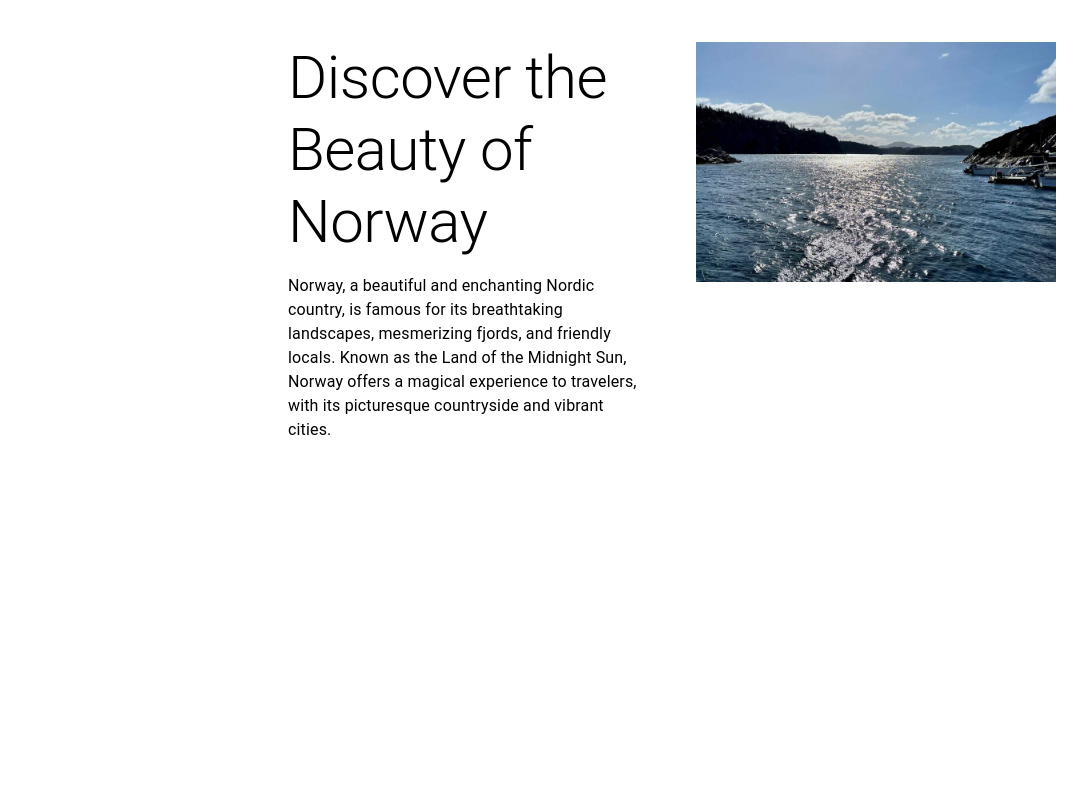
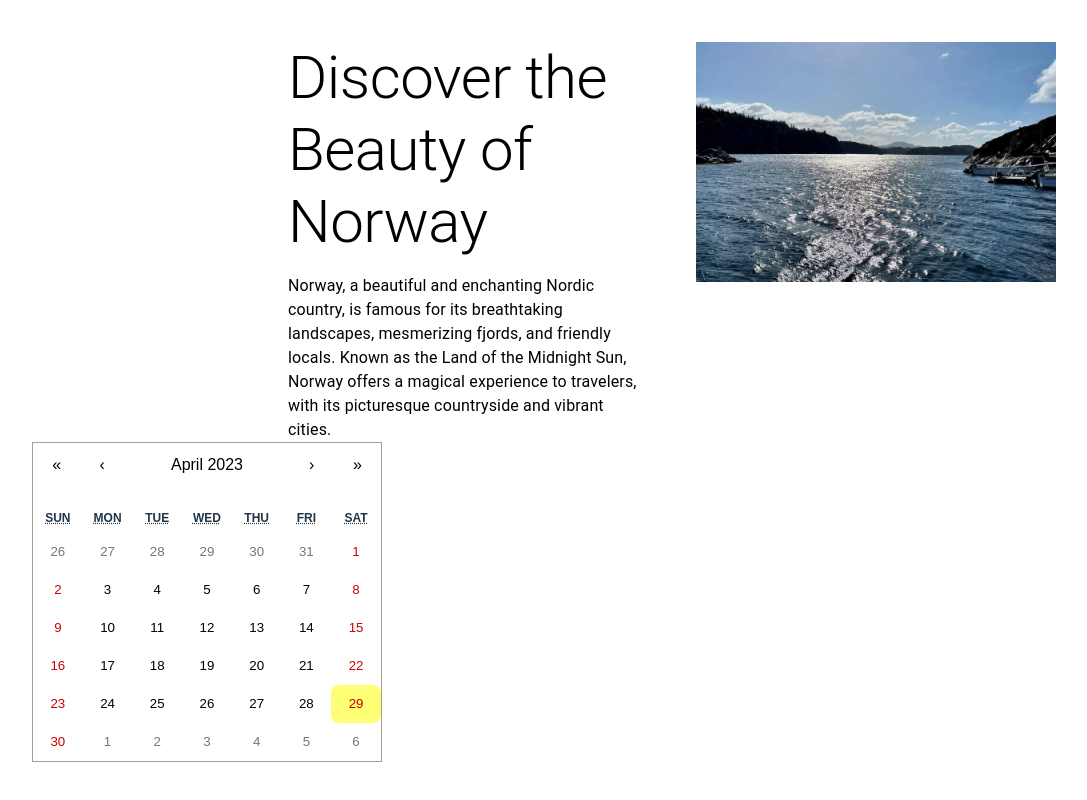
Before and after one commit to Bruswei/rorbu, a React (Vite) app: page / in a window 1280 px wide. Shown: the part 854-1654 px from the top of the page, without its empty margins (0-1087 px from the left). Built offline with nearby package versions, Linux system fonts and the light colour scheme.

Commit message:
Add Calendarpicker

```diff
--- a/package.json
+++ b/package.json
@@ -13,7 +13,9 @@
     "@emotion/styled": "^11.10.6",
     "@mui/icons-material": "^5.11.16",
     "@mui/material": "^5.12.0",
+    "date-fns": "^2.29.3",
     "react": "^18.2.0",
+    "react-calendar": "^4.2.1",
     "react-dom": "^18.2.0",
     "react-router-dom": "^5.3.4"
   },
--- /dev/null
+++ b/src/components/CalendarPicker/CalendarPicker.css
@@ -0,0 +1,9 @@
+.unavailable {
+  background-color: red;
+  color: white;
+}
+
+.active {
+  background-color: inherit !important;
+  outline: none !important;
+}
--- /dev/null
+++ b/src/components/CalendarPicker/CalendarPicker.tsx
@@ -0,0 +1,55 @@
+import React from "react";
+import { useState } from "react";
+import Calendar from "react-calendar";
+import { isSameDay } from "date-fns";
+import "react-calendar/dist/Calendar.css";
+import "./calendarPicker.css";
+
+function CalendarPicker({ unavailableDates }) {
+  const [selectedDate, setSelectedDate] = useState(null);
+
+  const tileDisabled = ({ date }) => {
+    return unavailableDates.some((unavailableDate) =>
+      isSameDay(date, unavailableDate)
+    );
+  };
+
+  const handleDayClick = (date) => {
+    if (
+      unavailableDates.some((unavailableDate) =>
+        isSameDay(date, unavailableDate)
+      )
+    ) {
+      return; // Disable clicking on unavailable dates
+    }
+    setSelectedDate(date);
+  };
+
+  const renderPopup = () => {
+    if (selectedDate) {
+      return (
+        <div className="popup">
+          The date you picked is available for booking.
+        </div>
+      );
+    }
+    return null;
+  };
+
+  return (
+    <>
+      <Calendar
+        onClickDay={handleDayClick}
+        tileDisabled={tileDisabled}
+        calendarType="US"
+        dayClassName={(date) => {
+          const isActive = selectedDate && isSameDay(date, selectedDate);
+          return isActive ? "active" : undefined;
+        }}
+      />
+      {renderPopup()}
+    </>
+  );
+}
+
+export default CalendarPicker;
--- a/src/components/HomeContent.tsx
+++ b/src/components/HomeContent.tsx
@@ -2,6 +2,7 @@ import { Box, Typography } from "@mui/material";
 import { useRef } from "react";
 import useOnScreen from "../utils/useOnScreen";
 import norwayImage from "../../media/sea.jpg";
+import CalendarPicker from "./CalendarPicker/CalendarPicker";
 
 interface HomeContentProps {
   titleRef: React.RefObject<HTMLDivElement>;
@@ -21,6 +22,8 @@ export default function HomeContent(props: HomeContentProps) {
     isBodyOnScreen,
     isImageOnScreen,
   } = props;
+
+  const unavailableDates = [new Date("2023-05-10"), new Date("2023-05-11"), new Date("2023-05-12"), new Date("2023-05-15")];
 
   return (
     <Box
@@ -100,6 +103,7 @@ export default function HomeContent(props: HomeContentProps) {
           <img src={norwayImage} alt="Norway" style={{ width: "100%" }} />
         </Box>
       </Box>
+      <CalendarPicker unavailableDates={unavailableDates} />
     </Box>
   );
 }
```
Also changed, not shown: 1 other file (tests, documents, lock files or other folders).
